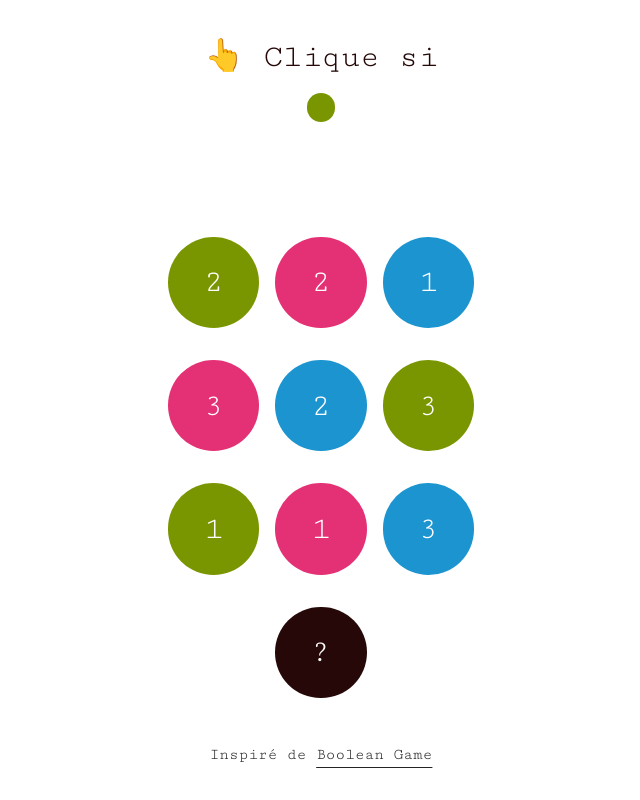
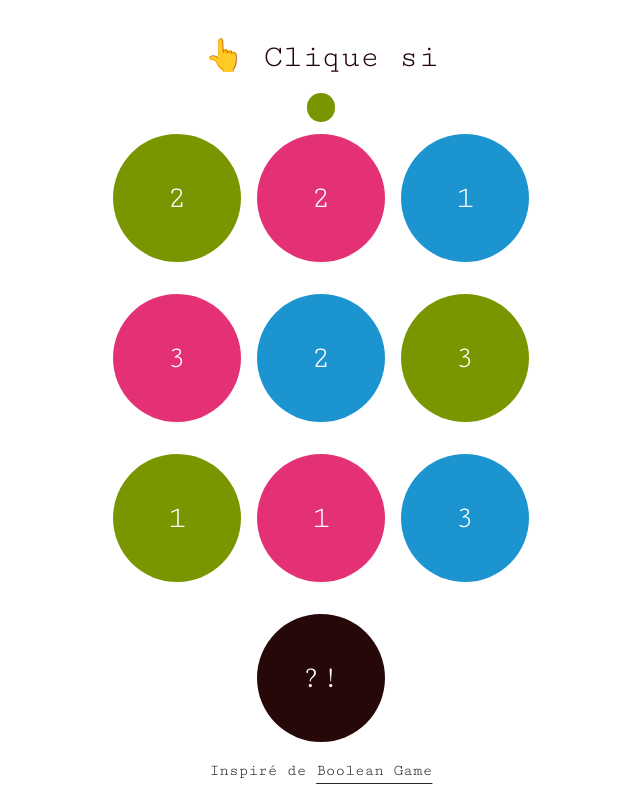
Before and after one commit to codecollectif/boolean-game, a React (Vite) app: page / in a window 1280 px wide. Shown: the whole page, without its empty margins (319-959 px from the left). Built offline with nearby package versions, Linux system fonts and the light colour scheme.

Commit message:
fixed some css

```diff
--- a/src/App.css
+++ b/src/App.css
@@ -23,13 +23,9 @@
 }
 
 .buttons {
-  aspect-ratio: 7.5 / 12;
-  height: calc(100vh - 14.8rem);
-  height: calc(100vh - 2rem - 4lh);
   display: grid;
   grid-template-columns: repeat(3, 1fr);
   gap: 2rem 1rem;
-  align-content: start;
   margin-bottom: 1rem;
 }
 
@@ -39,6 +35,7 @@
   color: white;
   font-size: 1.5rem;
   padding: 0.3em 0.6em;
+  min-width: calc(3rem + 1.2em);
   position: relative;
 }
 
@@ -58,8 +55,6 @@
 }
 
 .challenge {
-  min-height: 12.8rem;
-  min-height: 4lh;
   font-size: 1.5rem;
   color: hsl(0 67% 9%);
   flex: 1;
@@ -84,10 +79,12 @@
 
   .buttons {
     flex: 1;
+    align-content: center;
   }
 
   .button {
     padding: 0.4em 0.8em;
+    min-width: calc(3rem + 1.6em);
   }
 }
 
@@ -98,5 +95,6 @@
   .button {
     font-size: 2rem;
     padding: 0.5em 1em;
+    min-width: calc(4rem + 2em);
   }
 }
--- a/src/App.tsx
+++ b/src/App.tsx
@@ -176,7 +176,7 @@ function App() {
               }
             }}
           >
-            ?
+            ?!
           </button>
         )}
       </div>
```
